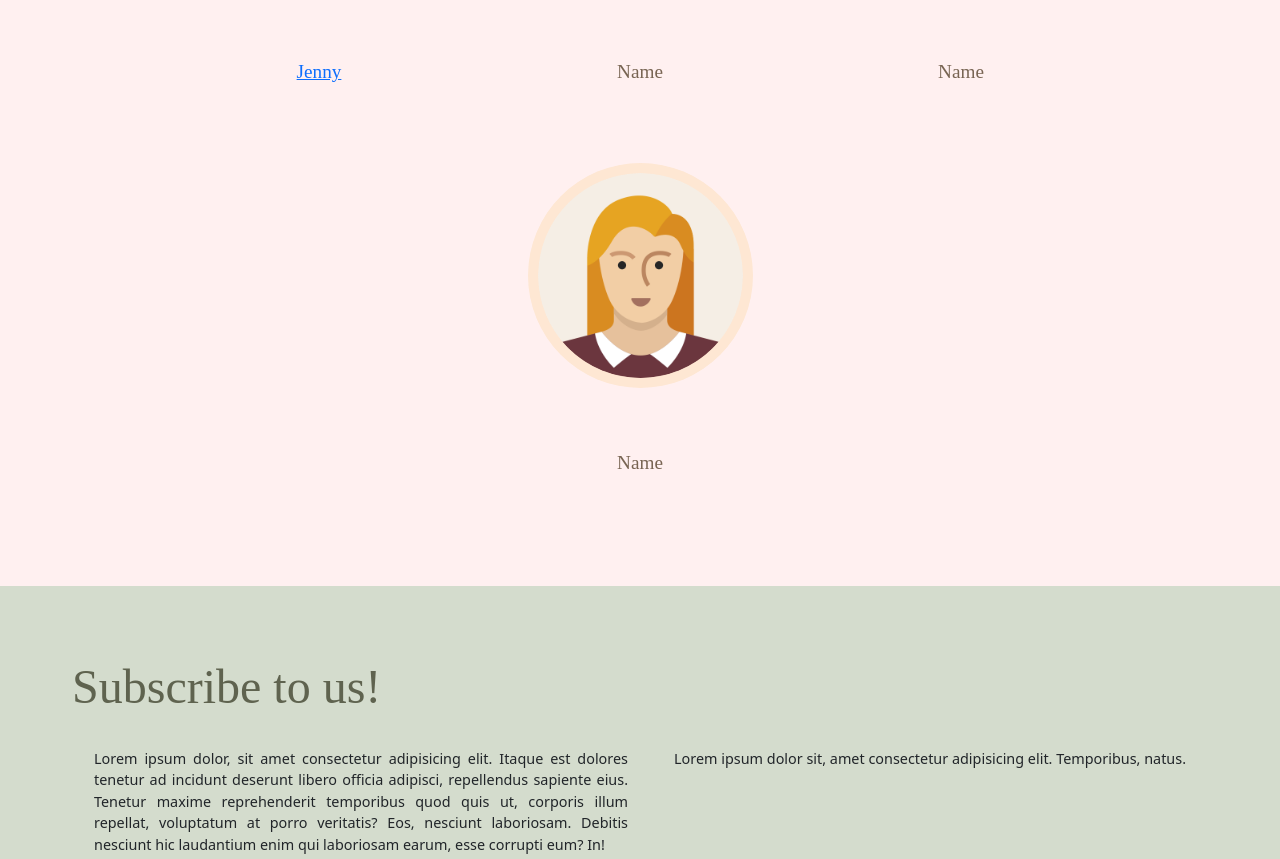
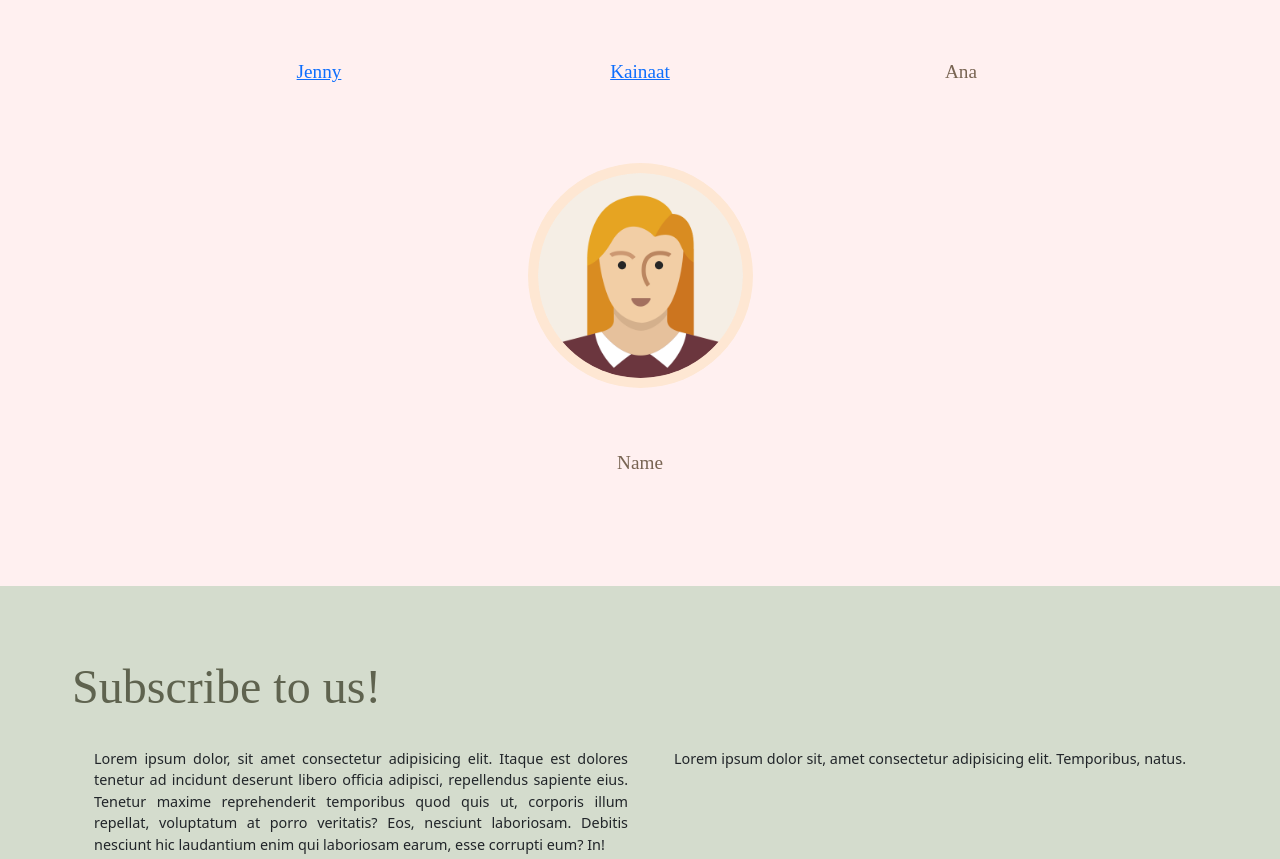
Before and after one commit to jnysevilla/CFG-Group12, a plain HTML site: page index.html in a window 1280 px wide. Shown: the part 1779-2638 px from the top of the page. Drawn offline with nearby package versions, Linux system fonts and the light colour scheme; a web font is replaced by a local one.

Commit message:
Edited index and script

```diff
--- a/index.html
+++ b/index.html
@@ -74,11 +74,11 @@
             </figure>
             <figure>
                 <img src="Imgs/ava_icon.png" alt="name">
-                <figcaption>Name</figcaption>
+                <figcaption><a href="kainaat.html">Kainaat</a></figcaption>
             </figure>
             <figure>
                 <img src="Imgs/ava_icon.png" alt="name">
-                <figcaption>Name</figcaption>
+                <figcaption>Ana</figcaption>
             </figure>
             <figure>
                 <img src="Imgs/ava_icon.png" alt="name">
--- a/script.js
+++ b/script.js
@@ -17,7 +17,6 @@ backToTopButton.addEventListener('click', () => {
 
 
 // Components
-// script.js
 document.addEventListener("DOMContentLoaded", function() {
   loadComponent("components/nav.html", "nav");
   loadComponent("components/footer.html", "footer");
```
